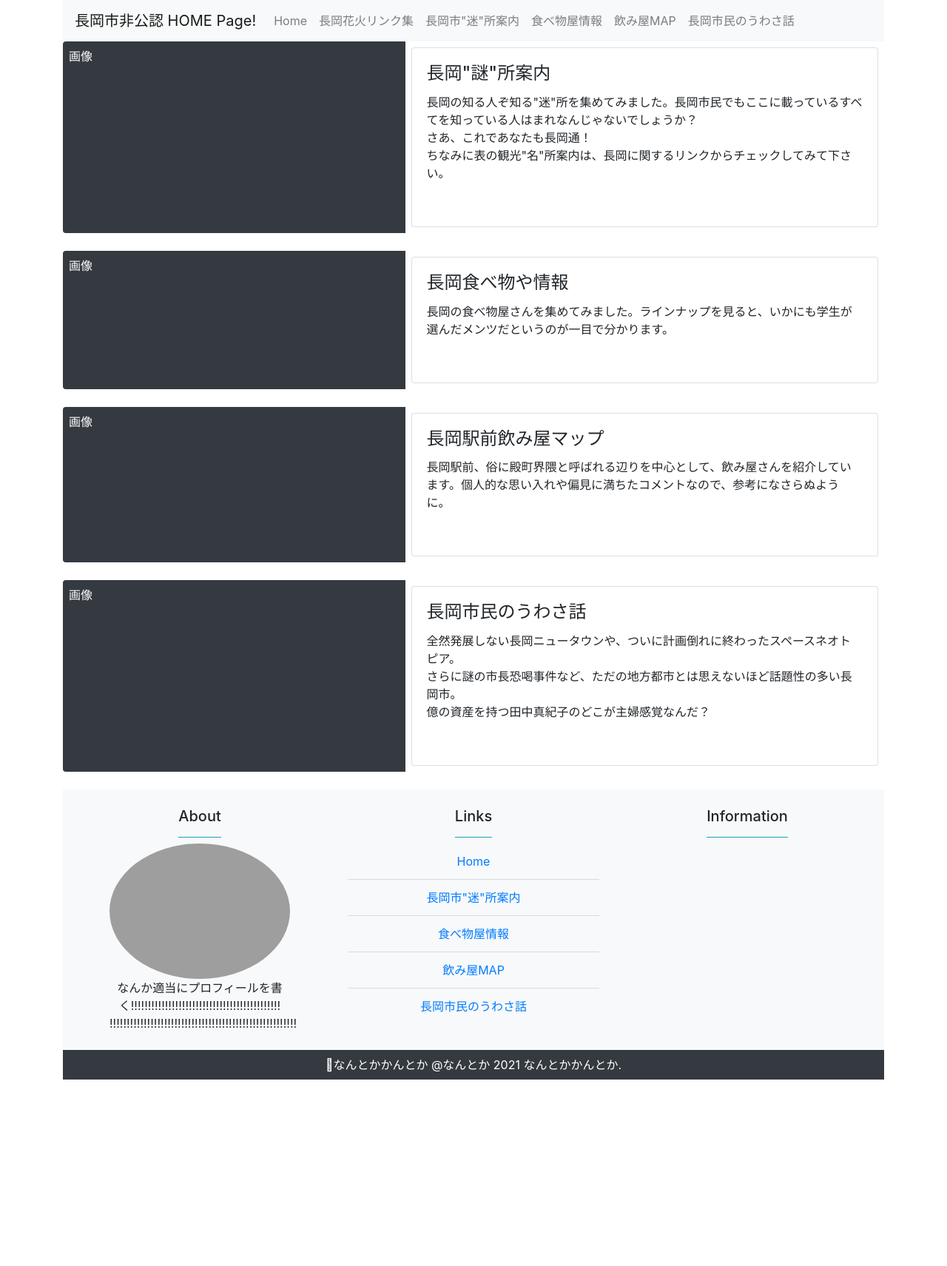
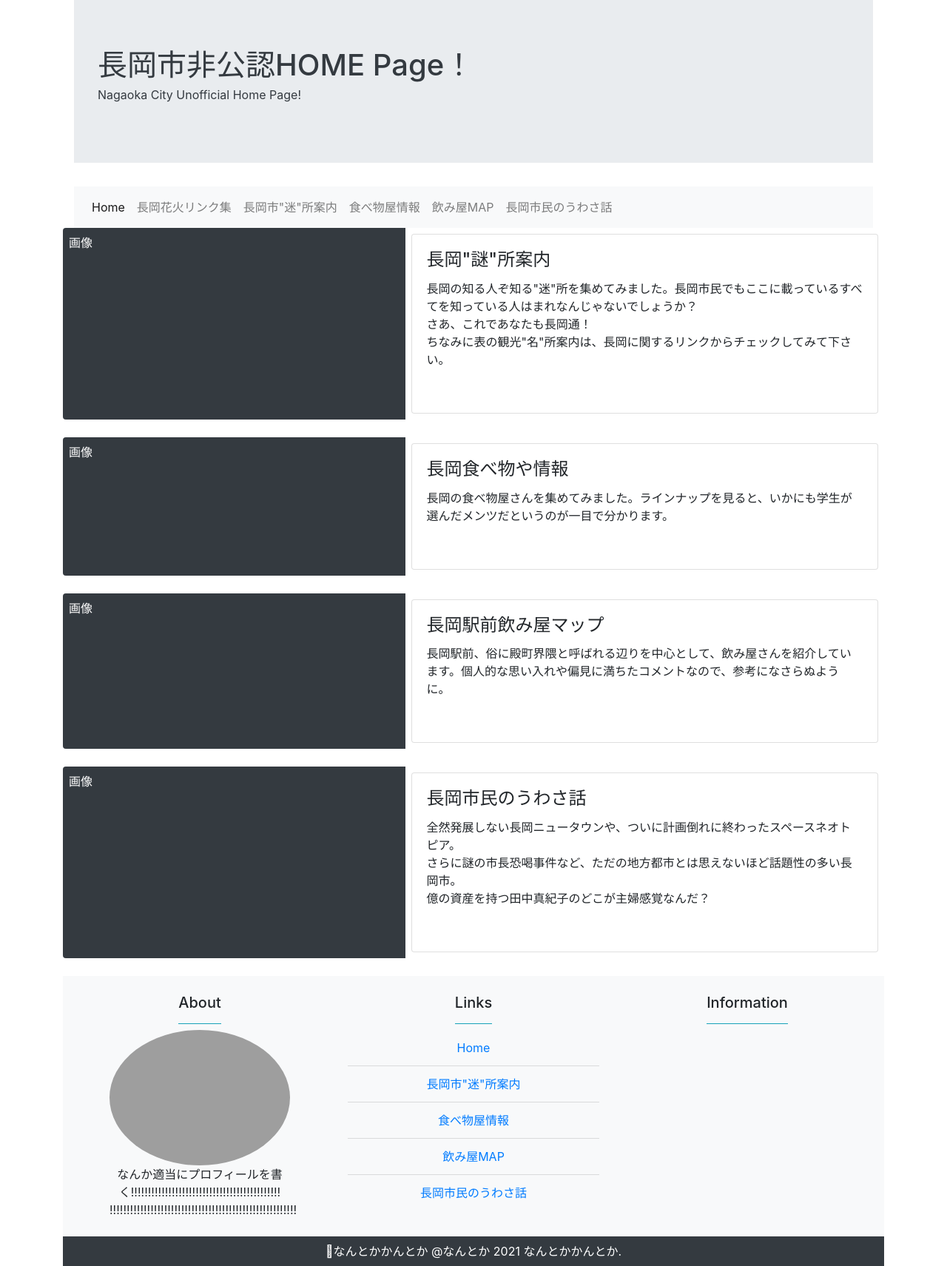
Before and after one commit to yottannmenn/Ngok, a Django app: page / in a window 1280 px wide. Shown: the whole page at 74% size. Before the commit the page ends 1459 px from the top, so only its background shows below. Run offline with Django 3.2, Linux system fonts and the light colour scheme; some libraries are stand-ins or nearby versions; grey boxes are pictures that could not be loaded.

Commit message:
[change] 全ページのヘッダーを変更
ヘッダーを変更し，navbarの現在ページを濃く表示するようにした。

```diff
--- a/mysite/templates/header.html
+++ b/mysite/templates/header.html
@@ -1,18 +1,16 @@
 <head>
-  <nav class="navbar navbar-expand-lg navbar-light bg-light">
-    <a class="navbar-brand" href="{% url 'index' %}">長岡市非公認 HOME Page!</a>
-    <button class="navbar-toggler" type="button" data-toggle="collapse" data-target="#navbarNavAltMarkup" aria-controls="navbarNavAltMarkup" aria-expanded="false" aria-label="Toggle navigation">
-      <span class="navbar-toggler-icon"></span>
-    </button>
-    <div class="collapse navbar-collapse" id="navbarNavAltMarkup">
-      <div class="navbar-nav">
-        <a class="nav-item nav-link" href="{% url 'index' %}">Home</a>
-        <a class="nav-item nav-link" href="{% url 'hanabi' %}">長岡花火リンク集</a>
-        <a class="nav-item nav-link" href="{% url 'meisho' %}">長岡市"迷"所案内</a>
-        <a class="nav-item nav-link" href="{% url 'tabemono' %}">食べ物屋情報</a>
-        <a class="nav-item nav-link" href="{% url 'nomiya' %}">飲み屋MAP</a>
-        <a class="nav-item nav-link" href="{% url 'uwasa' %}">長岡市民のうわさ話</a>
-      </div>
+    <div class="container">
+        <div class="jumbotron text-dark rounded-0">
+            <h1 class="mb-1">長岡市非公認HOME Page！</h1>
+            <p>Nagaoka City Unofficial Home Page!</p>
+        </div>
+        <nav class="navbar navbar-expand navbar-light bg-light">
+            <ul class="navbar-nav"><a class="nav-item nav-link {% if request.path == '/' %}active{% endif %}" href="{% url 'index' %}">Home</a></ul>
+            <ul class="navbar-nav"><a class="nav-item nav-link {% if request.path == '/hanabi/' %}active{% endif %}" href="{% url 'hanabi' %}">長岡花火リンク集</a></ul>
+            <ul class="navbar-nav"><a class="nav-item nav-link {% if request.path == '/meisho/' %}active{% endif %}" href="{% url 'meisho' %}">長岡市"迷"所案内</a></ul>
+            <ul class="navbar-nav"><a class="nav-item nav-link {% if request.path == '/tabemono/' %}active{% endif %}" href="{% url 'tabemono' %}">食べ物屋情報</a></ul>
+            <ul class="navbar-nav"><a class="nav-item nav-link {% if request.path == '/nomiya/' %}active{% endif %}" href="{% url 'nomiya' %}">飲み屋MAP</a></ul>
+            <ul class="navbar-nav"><a class="nav-item nav-link {% if request.path == '/uwasa/' %}active{% endif %}" href="{% url 'uwasa' %}">長岡市民のうわさ話</a></ul>
+        </nav>
     </div>
-  </nav>
 </head>
```
